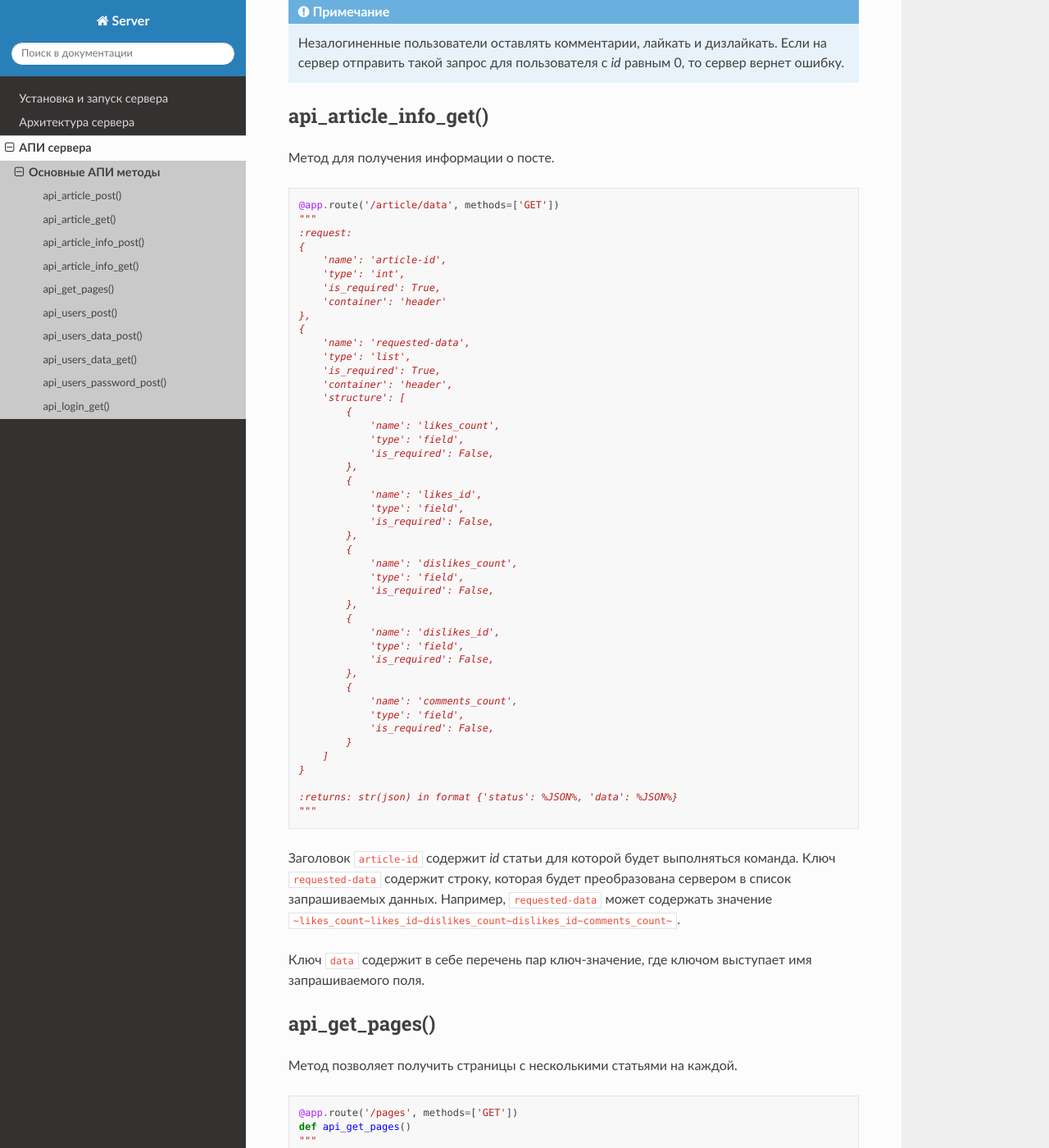
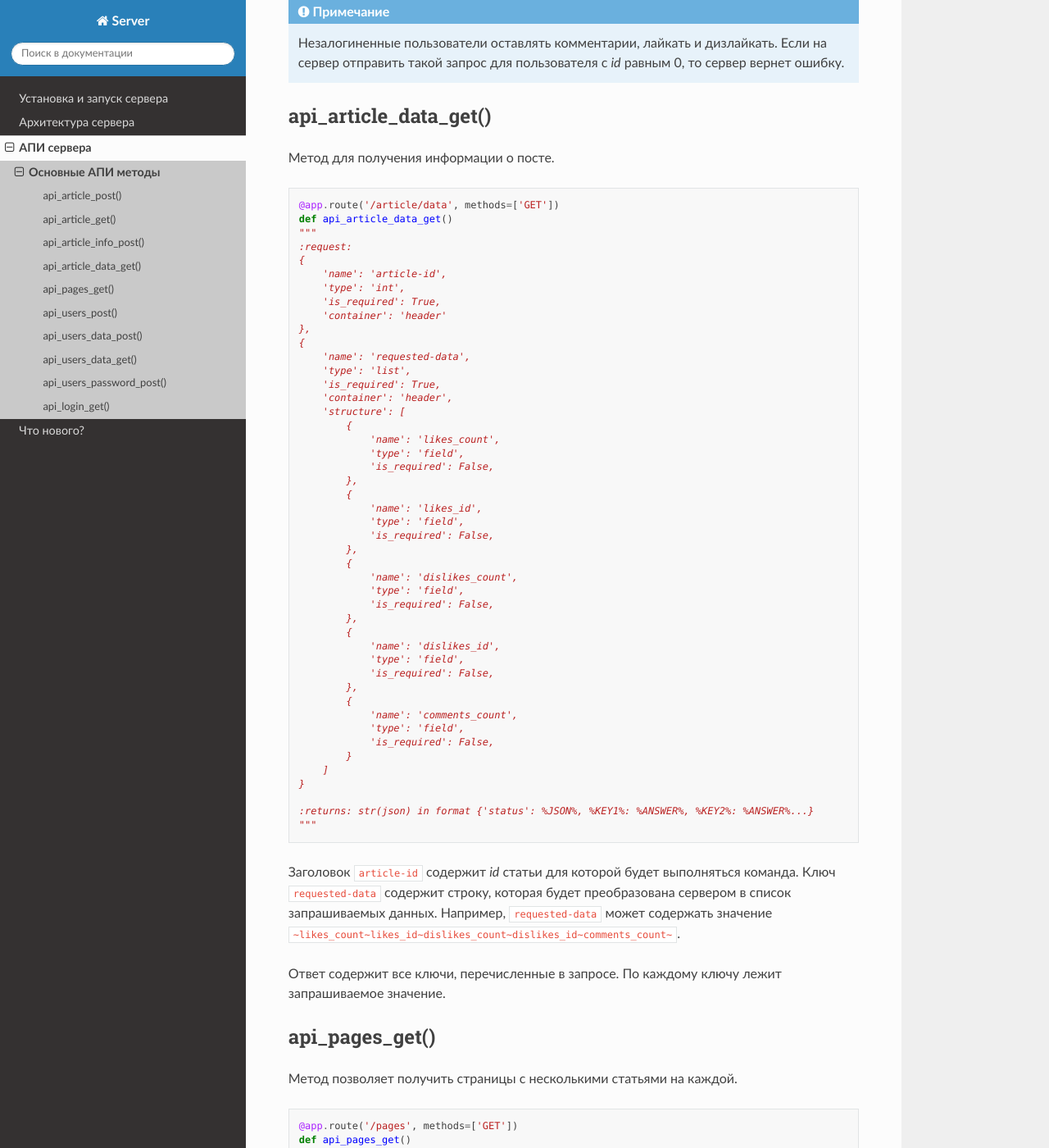
Before and after one commit to abnormalize0/DailyTeleFrog, a Sphinx documentation site: the page built from server/doc/source/api/api.rst, in a window 1280 px wide and 1400 px high, scrolled down 5863 px. Shown: the whole window at 82% size. Built offline with Sphinx 7.4.7 and the Read the Docs theme 2.0.0, drawn with Linux system fonts in a browser that asks for light colours; pages that are not in the unit, such as notebooks, are missing from menus; some of the changed text lies outside the part shown.

Commit message:
56 remove hyphen from answers && delete excess level 'data' from answers

```diff
--- a/server/doc/source/api/api.rst
+++ b/server/doc/source/api/api.rst
@@ -71,7 +71,7 @@ api_article_post()
         'container': 'body',
     }
 
-    :returns: str(json) in format {'status': %JSON%, 'article-id': %INT%}
+    :returns: str(json) in format {'status': %JSON%, 'article_id': %INT%}
     """
 
 Ключ ``article-body`` содержит тело статьи со структурой определенной пользователем.
@@ -288,7 +288,7 @@ api_article_info_post()
     Если на сервер отправить такой запрос для пользователя с *id* равным 0,
     то сервер вернет ошибку.
 
-api_article_info_get()
+api_article_data_get()
 ^^^^^^^^^^^^^^^^^^^^^^
 
 Метод для получения информации о посте.
@@ -296,6 +296,7 @@ api_article_info_get()
 .. code-block:: python
 
     @app.route('/article/data', methods=['GET'])
+    def api_article_data_get()
     """
     :request:
     {
@@ -338,16 +339,16 @@ api_article_info_get()
         ]
     }
 
-    :returns: str(json) in format {'status': %JSON%, 'data': %JSON%}
+    :returns: str(json) in format {'status': %JSON%, %KEY1%: %ANSWER%, %KEY2%: %ANSWER%...}
     """
 
 Заголовок ``article-id`` содержит *id* статьи для которой будет выполняться команда.
 Ключ ``requested-data`` содержит строку, которая будет преобразована сервером в список запрашиваемых данных. Например,
 ``requested-data`` может содержать значение ``~likes_count~likes_id~dislikes_count~dislikes_id~comments_count~``.
 
-Ключ ``data`` содержит в себе перечень пар ключ-значение, где ключом выступает имя запрашиваемого поля.
+Ответ содержит все ключи, перечисленные в запросе. По каждому ключу лежит запрашиваемое значение.
 
-api_get_pages()
+api_pages_get()
 ^^^^^^^^^^^^^^^
 
 Метод позволяет получить страницы с несколькими статьями на каждой.
@@ -355,7 +356,7 @@ api_get_pages()
 .. code-block:: python
 
     @app.route('/pages', methods=['GET'])
-    def api_get_pages()
+    def api_pages_get()
     """
     :request:
     {
@@ -508,7 +509,7 @@ api_users_post()
         'container': 'body',
     }
 
-    :returns: str(json) in format {'status': %JSON%, 'user-id': %INT%}
+    :returns: str(json) in format {'status': %JSON%, 'user_id': %INT%}
     """
 
 Метод возвращает *id* созданного пользователя.
@@ -642,12 +643,14 @@ api_users_data_get()
         ]
     }
 
-    :returns: str(json) in format {'status': %JSON%, 'data': %JSON%}
+    :returns: str(json) in format {'status': %JSON%, %KEY1%: %ANSWER%, %KEY2%: %ANSWER%...}
     """
 
 Заголовок ``user-id`` содержит *id* пользователя, для которого запрашивается информация о профиле.
 Ключ ``requested-data`` содержит строку, которая будет преобразована сервером в список запрашиваемых данных. Например,
 ``requested-data`` может содержать значение ``~name~name_history~avatar~blocked_tags~description~registration_date~``.
+
+Ответ содержит все ключи, перечисленные в запросе. По каждому ключу лежит запрашиваемое значение.
 
 .. note::
     Если поле ``user-id`` будет содержать значение 0, то сервер вернет ошибку.
--- a/server/doc/source/index.rst
+++ b/server/doc/source/index.rst
@@ -6,10 +6,11 @@
 Документация сервера
 ====================
 
-Сервер версии 0.1
+Сервер версии 0.1.1
 
 .. toctree::
    Установка и запуск сервера <getStarted>
    Архитектура сервера <architecture>
    АПИ сервера <api/index>
    Тесты <tests/index>
+   Что нового? <changelog>
```
Also changed, not shown: server/doc/source/changelog.rst (added, +22 -0 lines), 3 other files.
